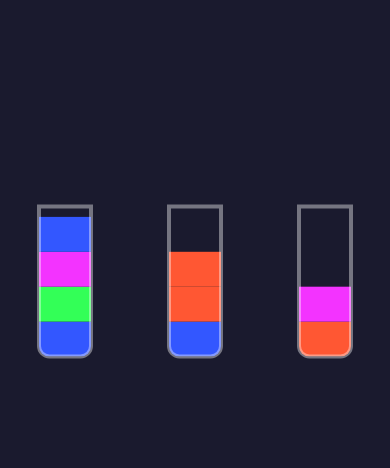
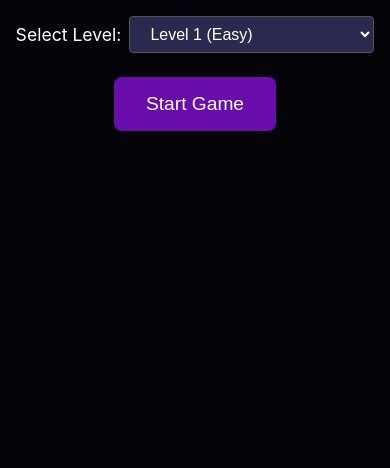
Before and after one commit to Yuu-git-mail/bottlegame, a website built with Vite: page index.html in a window 390 px wide. Shown: the part 376-844 px from the top of the page. Built offline with nearby package versions, Linux system fonts and the light colour scheme.

Commit message:
fix: resolve mobile layout overflow, clear condition logic, and restore start menu state

```diff
--- a/src/game/GameEngine.ts
+++ b/src/game/GameEngine.ts
@@ -33,8 +33,9 @@ export class GameEngine {
   resize() {
     const parent = this.canvas.parentElement;
     if (parent) {
-      this.canvas.width = parent.clientWidth || window.innerWidth;
-      this.canvas.height = parent.clientHeight || (window.innerHeight - 80);
+      const rect = parent.getBoundingClientRect();
+      this.canvas.width = (rect.width || parent.clientWidth || window.innerWidth);
+      this.canvas.height = (rect.height || parent.clientHeight || window.innerHeight);
     }
   }
 
--- a/src/main.ts
+++ b/src/main.ts
@@ -19,6 +19,16 @@ app.innerHTML = `
   </div>
   <div id="start-menu" class="menu-overlay">
     <h1>Magic Sort</h1>
+    <div class="level-select" style="margin-bottom: 1.5rem; display: flex; gap: 0.5rem; align-items: center;">
+      <label for="select-level" style="font-size: 1.1rem;">Select Level:</label>
+      <select id="select-level" style="padding: 0.5rem 1rem; font-size: 1rem; border-radius: 4px; background: #2a2a4e; color: #fff; border: 1px solid #555;">
+        <option value="1">Level 1 (Easy)</option>
+        <option value="2">Level 2</option>
+        <option value="3">Level 3 (Variable Capacity)</option>
+        <option value="5">Level 5 (Harder)</option>
+        <option value="8">Level 8 (Expert)</option>
+      </select>
+    </div>
     <button id="btn-start">Start Game</button>
   </div>
   <div id="result-menu" class="menu-overlay hidden">
@@ -53,7 +63,11 @@ function startGame(level: number) {
   updateUI();
 }
 
-document.getElementById('btn-start')!.addEventListener('click', () => startGame(currentLevel));
+document.getElementById('btn-start')!.addEventListener('click', () => {
+  const select = document.getElementById('select-level') as HTMLSelectElement;
+  const level = select ? parseInt(select.value, 10) : currentLevel;
+  startGame(level);
+});
 
 document.getElementById('btn-next-level')!.addEventListener('click', () => {
   startGame(currentLevel + 1);
@@ -84,13 +98,6 @@ function updateUI() {
   document.getElementById('moves')!.innerText = state.moves.toString();
 }
 
-// Auto start game on load
-window.addEventListener('DOMContentLoaded', () => {
-  startGame(1);
-});
-// Fallback if DOMContentLoaded fired already
-setTimeout(() => {
-  if(!state) startGame(1);
-}, 100);
-
-updateUI();
+// Menu initial setup
+document.getElementById('start-menu')!.classList.remove('hidden');
+document.getElementById('result-menu')!.classList.add('hidden');
--- a/src/style.css
+++ b/src/style.css
@@ -7,6 +7,7 @@ body {
   justify-content: center;
   align-items: center;
   height: 100vh;
+  height: 100dvh;
   overflow: hidden;
 }
 #app {
```
